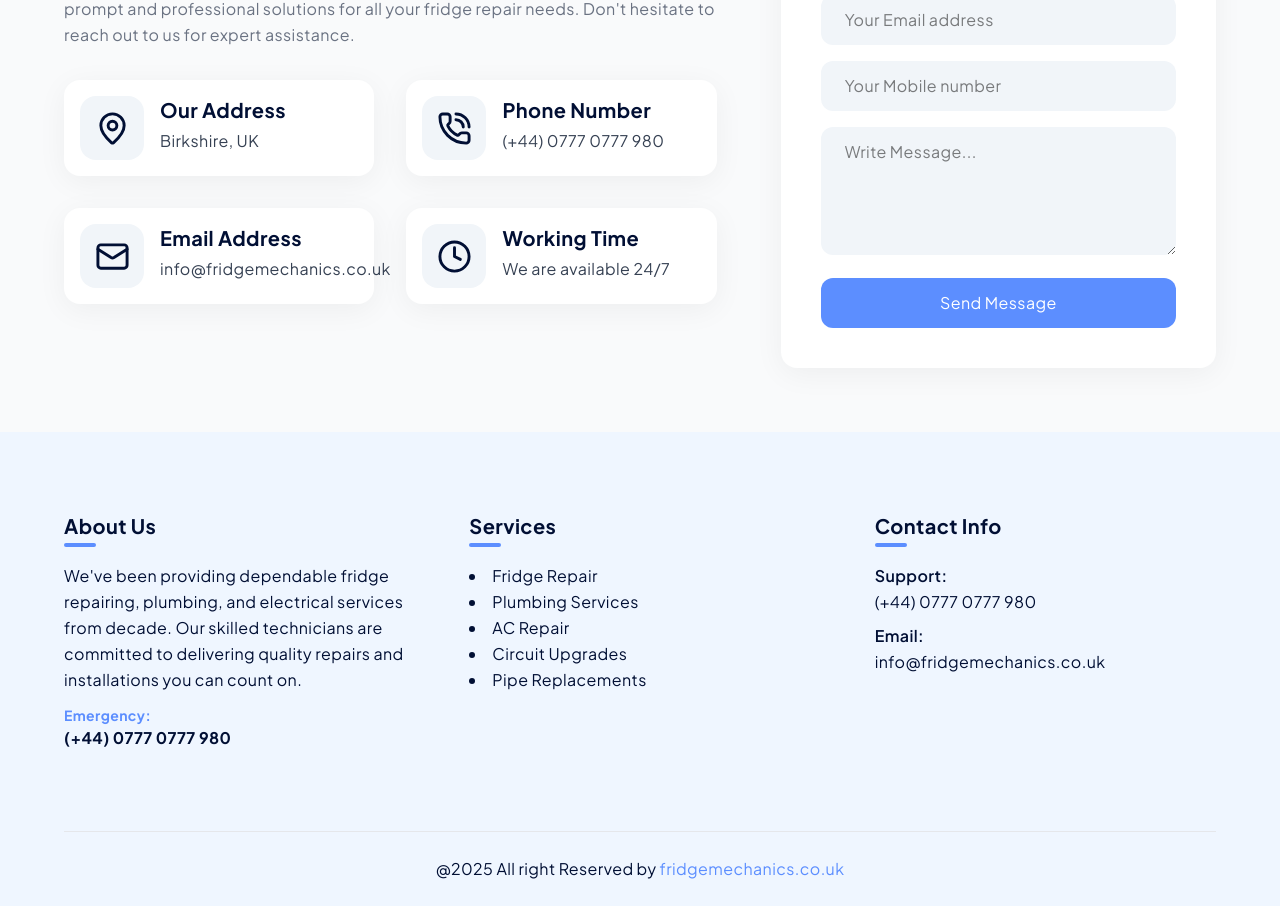
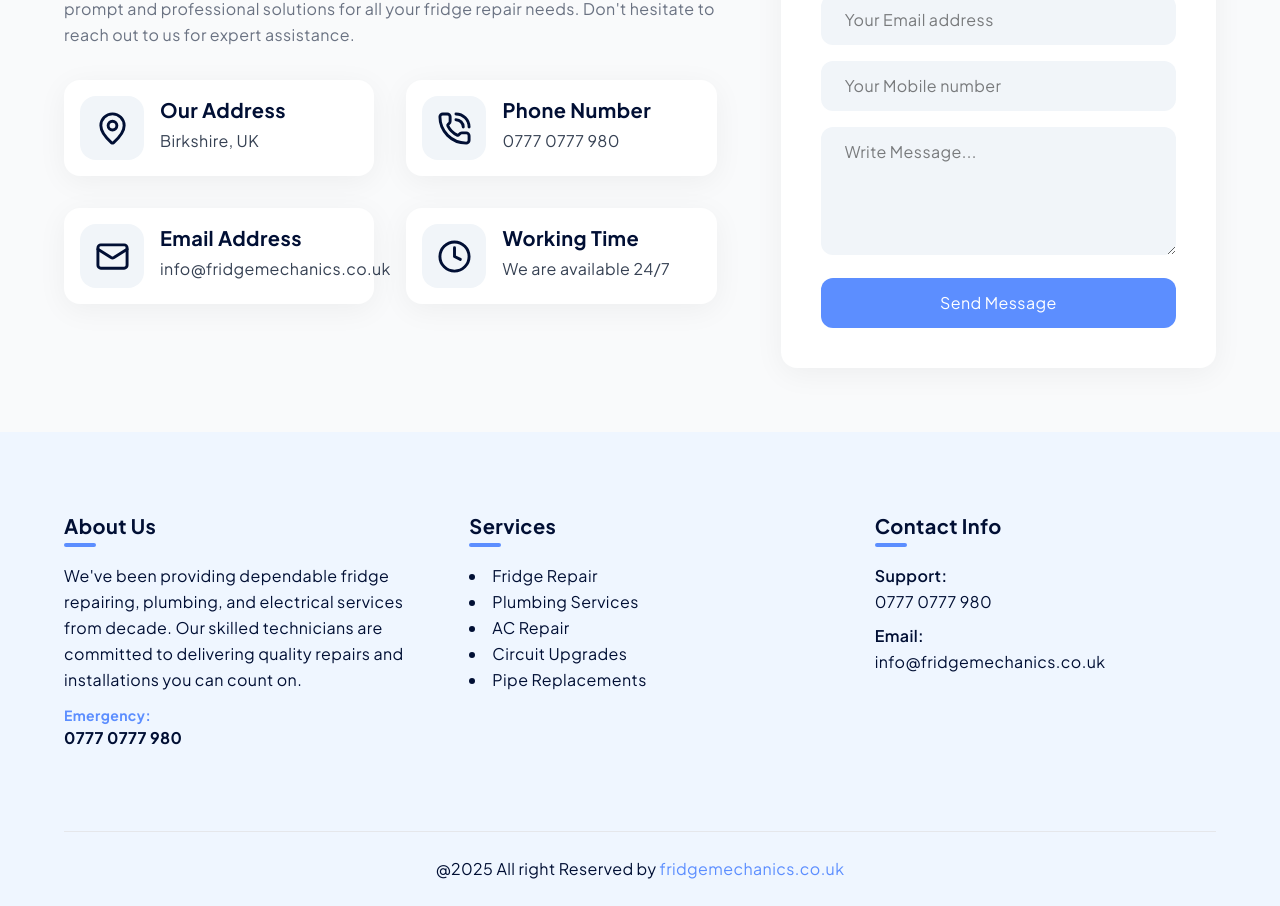
Before and after one commit to satnamSandhu2001/fridge-mechanics-UK, a Next.js app: page /contact in a window 1280 px wide. Shown: the part 658-1564 px from the top of the page. Built offline with nearby package versions, Linux system fonts and the light colour scheme.

Commit message:
removed country code

```diff
--- a/src/app/contact/page.tsx
+++ b/src/app/contact/page.tsx
@@ -35,7 +35,7 @@ function Contact() {
 							</div>
 							<div>
 								<h5 className="h5 mb-1">Phone Number</h5>
-								<p className="text-gray-700">(+44) 0777 0777 980</p>
+								<p className="text-gray-700">0777 0777 980</p>
 							</div>
 						</div>
 						<div className="rounded-2xl bg-white p-4 flex gap-4 shadow-soft">
--- a/src/app/layout.tsx
+++ b/src/app/layout.tsx
@@ -13,9 +13,9 @@ const PlusJakartaSans = Plus_Jakarta_Sans({
 export const metadata: Metadata = {
 	title: 'Fridge Mechanics | Fridge Repair Berkshire',
 	description:
-		'Fridge Mechanics offers expert fridge repair across Berkshire, including Slough, Bracknell, Reading & more. 24/7 service. Call (+44) 0777 0777 980 for reliable repairs.',
+		'Fridge Mechanics offers expert fridge repair across Berkshire, including Slough, Bracknell, Reading & more. 24/7 service. Call 0777 0777 980 for reliable repairs.',
 	keywords:
-		'fridge repair Berkshire, refrigerator repair Berkshire, appliance repair Berkshire, fridge service Slough, fridge repair Bracknell, fridge repair Reading, fridge repair Maidenhead, fridge repair Newbury, fridge repair Wokingham, 24/7 fridge repair Berkshire, commercial fridge repair Berkshire, home fridge repair Berkshire, (+44) 0777 0777 980, info@fridgemechanics.co.uk',
+		'fridge repair Berkshire, refrigerator repair Berkshire, appliance repair Berkshire, fridge service Slough, fridge repair Bracknell, fridge repair Reading, fridge repair Maidenhead, fridge repair Newbury, fridge repair Wokingham, 24/7 fridge repair Berkshire, commercial fridge repair Berkshire, home fridge repair Berkshire, 0777 0777 980, info@fridgemechanics.co.uk',
 };
 
 export default function RootLayout({
--- a/src/components/Footer.tsx
+++ b/src/components/Footer.tsx
@@ -19,7 +19,7 @@ function Footer() {
 						<p className="text-sm text-primary">Emergency: </p>
 						<p className="hover:text-primary transition-colors">
 							<Link href="tel:+4407770777980" target="_blank">
-								(+44) 0777 0777 980
+								0777 0777 980
 							</Link>
 						</p>
 					</div>
@@ -58,7 +58,7 @@ function Footer() {
 							<p className="font-semibold">Support: </p>
 							<p className="hover:text-primary transition-colors">
 								<Link href="tel:+4407770777980" target="_blank">
-									(+44) 0777 0777 980
+									0777 0777 980
 								</Link>
 							</p>
 						</div>
--- a/src/components/home/About.tsx
+++ b/src/components/home/About.tsx
@@ -95,7 +95,7 @@ function About() {
 						</div>
 						<div>
 							<p className="font-medium mt-1">
-								(+44) 0777 0777 980 <br /> info@fridgemechanics.co.uk
+								0777 0777 980 <br /> info@fridgemechanics.co.uk
 							</p>
 						</div>
 					</Link>
```
